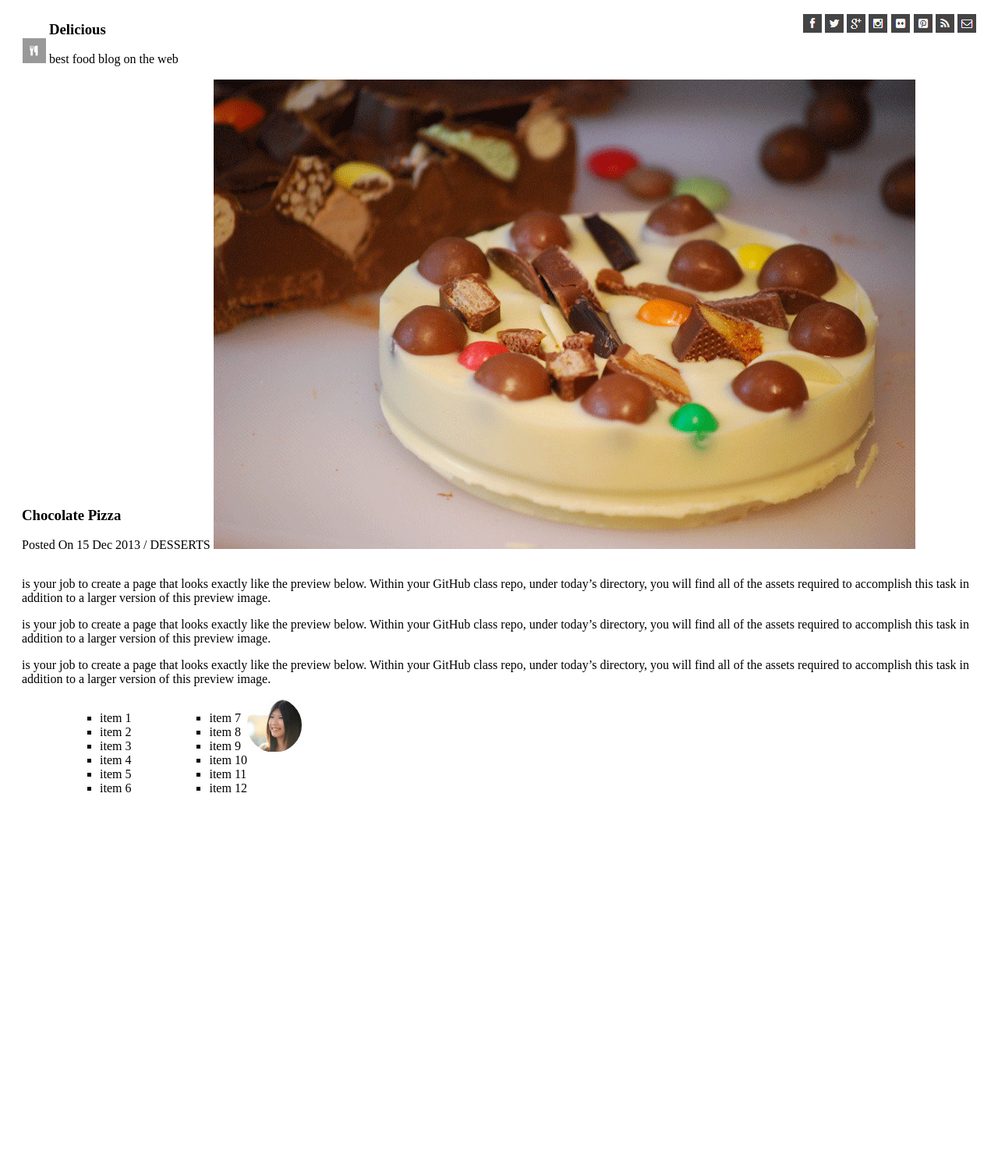
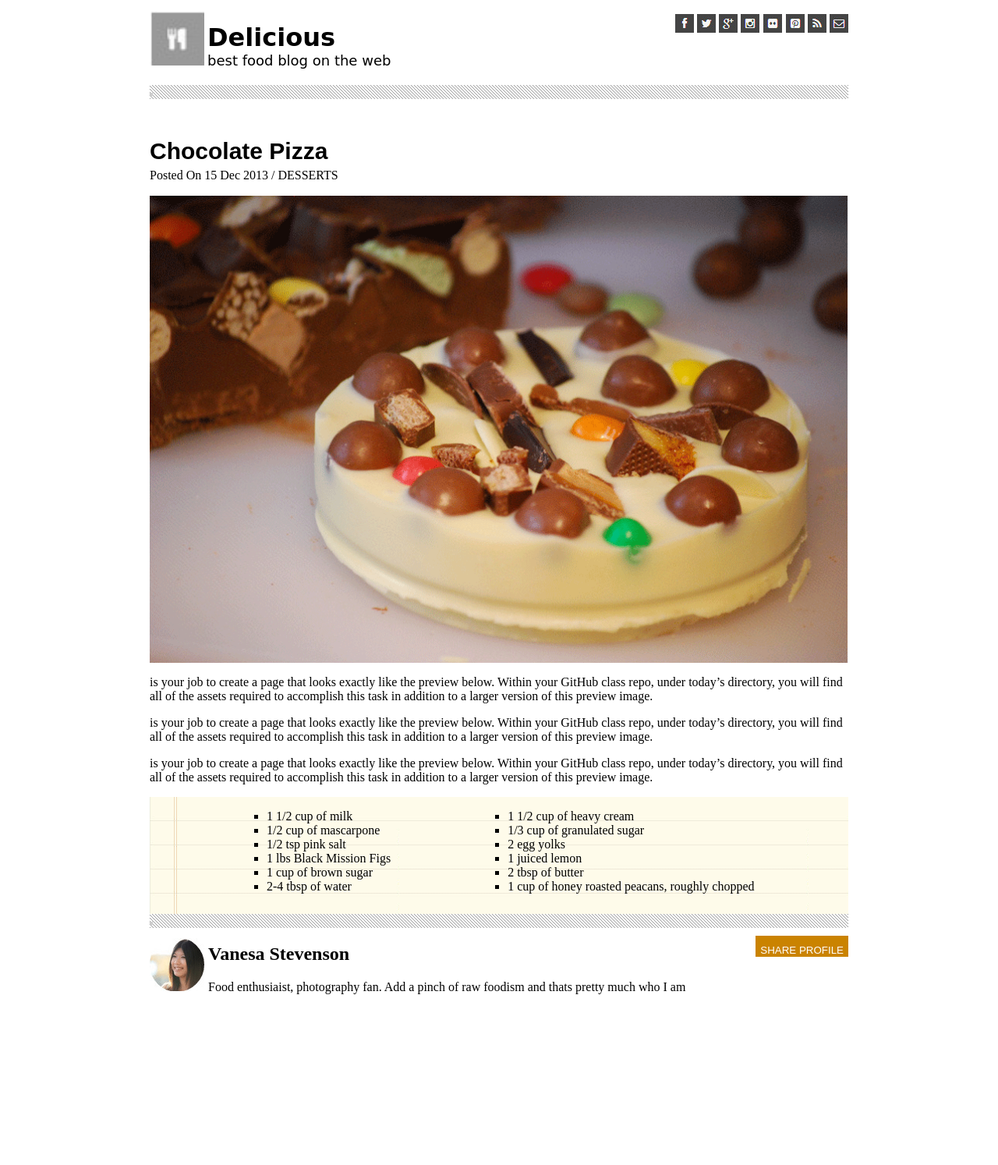
Before and after one commit to nacerillo/chocoloate-pizze, a plain HTML site: page index.html in a window 1280 px wide. Shown: the whole page at 78% size. Before the commit the page ends 1036 px from the top, so only its background shows below. Drawn offline with Linux system fonts and the light colour scheme.

Commit message:
Chocolate Pizza Touch Up

```diff
--- a/index.html
+++ b/index.html
@@ -5,12 +5,12 @@
   </head>
   <body>
     <header>
-        <img src = "assets/lab-assets/small-logo.png">
+        <img id = "forkknife" src = "assets/lab-assets/small-logo.png">
     <div class = "logo">
-           <h3>Delicious</h3>
-        <p>best food blog on the web</p>
+           <h1>Delicious</h1>
+        <p id = "bottom-logo-text">best food blog on the web</p>
     </div>
-    <div class = "logos2">
+   <div class = "logos2">
 
         <img src = "assets/lab-assets/fb-icon.png">
         <img src = "assets/lab-assets/twit-icon.png">
@@ -23,13 +23,16 @@
     </div>
 
     </header>
+    <div id = "border">
+        <img src = "assets/lab-assets/hr-img.png">
+    </div>
     <main>
     <section>
-        <div class = "logo">
-        <h3>Chocolate Pizza</h3>
+        <div class = "logo-chocolate-pizza">
+        <h1>Chocolate Pizza</h1>
         <p>Posted On 15 Dec 2013 / DESSERTS</p>
     </div>
-        <img src = "assets/lab-assets/choco-pizza.png">
+        <img id = "cookie-pizza-img" src = "assets/lab-assets/choco-pizza.png">
 
         <p> is your job to create a page that looks exactly like the preview below. Within your GitHub class repo, under today’s directory, you will find all of the assets required to accomplish this task in addition to a larger version of this preview image.</p>
         <p>is your job to create a page that looks exactly like the preview below. Within your GitHub class repo, under today’s directory, you will find all of the assets required to accomplish this task in addition to a larger version of this preview image.</p>
@@ -37,28 +40,42 @@
 
     </section>
     <section>
-        <div class = "ingredients">
+        <div class = "ingredients" >
         <ul>
-            <li>item 1</li>
-            <li>item 2</li>
-            <li>item 3</li>
-            <li>item 4</li>
-            <li>item 5</li>
-            <li>item 6</li>
+            <li>1 1/2 cup of milk</li>
+            <li>1/2 cup of mascarpone</li>
+            <li>1/2 tsp pink salt</li>
+            <li>1 lbs Black Mission Figs</li>
+            <li>1 cup of brown sugar</li>
+            <li>2-4 tbsp of water</li>
         </ul>
         <ul>
-            <li>item 7</li>
-            <li>item 8</li>
-            <li>item 9</li>
-            <li>item 10</li>
-            <li>item 11</li>
-            <li>item 12</li>
+            <li>1 1/2 cup of heavy cream</li>
+            <li>1/3 cup of granulated sugar</li>
+            <li>2 egg yolks</li>
+            <li>1 juiced lemon</li>
+            <li>2 tbsp of butter</li>
+            <li>1 cup of honey roasted peacans, roughly chopped</li>
         </ul>
         </div>
     </section>
     </main>
+    <div id = "border">
+        <img src = "assets/lab-assets/hr-img.png">
+    </div>
+    <section>
+        <img src = "assets/lab-assets/van-pic.png">
+        <div class = "van-section">
+
+            <h1>Vanesa Stevenson</h1>
+         <p id = "van-description">Food enthusiaist, photography fan. Add a pinch of raw foodism and thats pretty much who I am</p>
+     </div>
+     <div class = "button">
+        <button class="button">SHARE PROFILE</button>
+     </div>
+    </section>
     <footer>
-        <img src = "assets/lab-assets/van-pic.png">
+
     </footer>
   </body>
 
--- a/styles.css
+++ b/styles.css
@@ -1,7 +1,45 @@
+body {
+  width: 70%;
+  margin-left: auto;
+  margin-right: auto;
+}
 header {
-  border-image: "assets/lab-assets/hr-img.png";
-  border-width: 100%;
+  width: 70%;
 }
+
+#forkknife {
+  width: 70px;
+  height: 70px;
+}
+#bottom-logo-text {
+  font-family: cursive;
+  font-size: large;
+  margin-top: 0px;
+  padding-top: 0px;
+}
+.logo > h1 {
+  font-family: cursive;
+  margin-bottom: 0px;
+  padding-bottom: 0px;
+}
+
+#border {
+  background-image: url("assets/lab-assets/hr-img.png");
+  margin-left: auto;
+  margin-right: auto;
+  width: 100%;
+}
+header {
+  /*border-bottom: 15px solid transparent;
+  border-image-source: "/assets/lab-assets/hr-img.png";
+  border-width: 80%;*/
+  border-width: 20px;
+  border-bottom: solid transparent;
+  border-image-source: url("assets/lab-assets/hr-img.png");
+  border-image-repeat: repeat;
+  width: 100%;
+}
+
 body {
   padding-left: 20px;
   padding-right: 20px;
@@ -16,12 +54,59 @@ body {
   display: inline-block;
 }
 
+#cookie-pizza-img {
+  display: block;
+  margin-left: auto;
+  margin-right: auto;
+  width: 100%;
+}
+
+.logo-chocolate-pizza {
+  display: inline-block;
+  margin-top: 50px;
+}
+.logo-chocolate-pizza > h1 {
+  font-family: Arial;
+  font-size: 30px;
+  margin-top: 0px;
+  margin-bottom: 0px;
+  padding-top: 0px;
+  padding-bottom: 5px;
+}
+.logo-chocolate-pizza > p {
+  margin-top: 0px;
+  padding-top: 0px;
+  padding-bottom: 0px;
+}
+
 .ingredients {
+  margin-left: auto;
+  margin-right: auto;
+  min-width: 200px;
+  min-height: 150px;
+  width: 100%;
   justify-content: center;
+  background-image: url("assets/lab-assets/list-bg.png");
 }
 .ingredients ul {
-  padding-left: 100px;
+  padding-left: 150px;
   float: left;
   list-style-type: square;
   justify-content: center;
 }
+
+.van-section {
+  display: inline-block;
+}
+
+.button {
+  color: white;
+  border: none;
+  background-color: rgb(202, 131, 0);
+  float: right;
+  margin-top: 10px;
+  display: inline-block;
+}
+footer {
+  height: 200px;
+}
```
